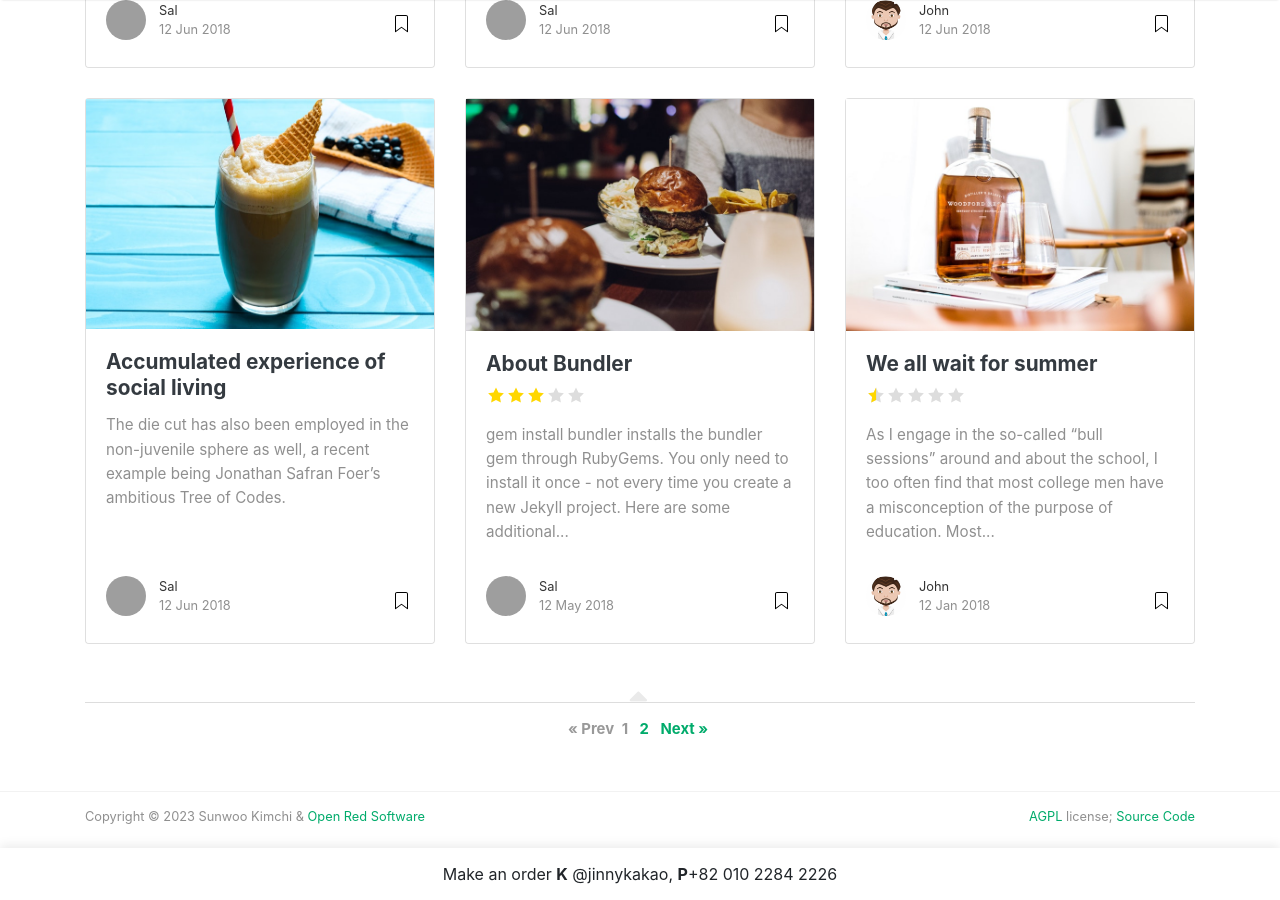
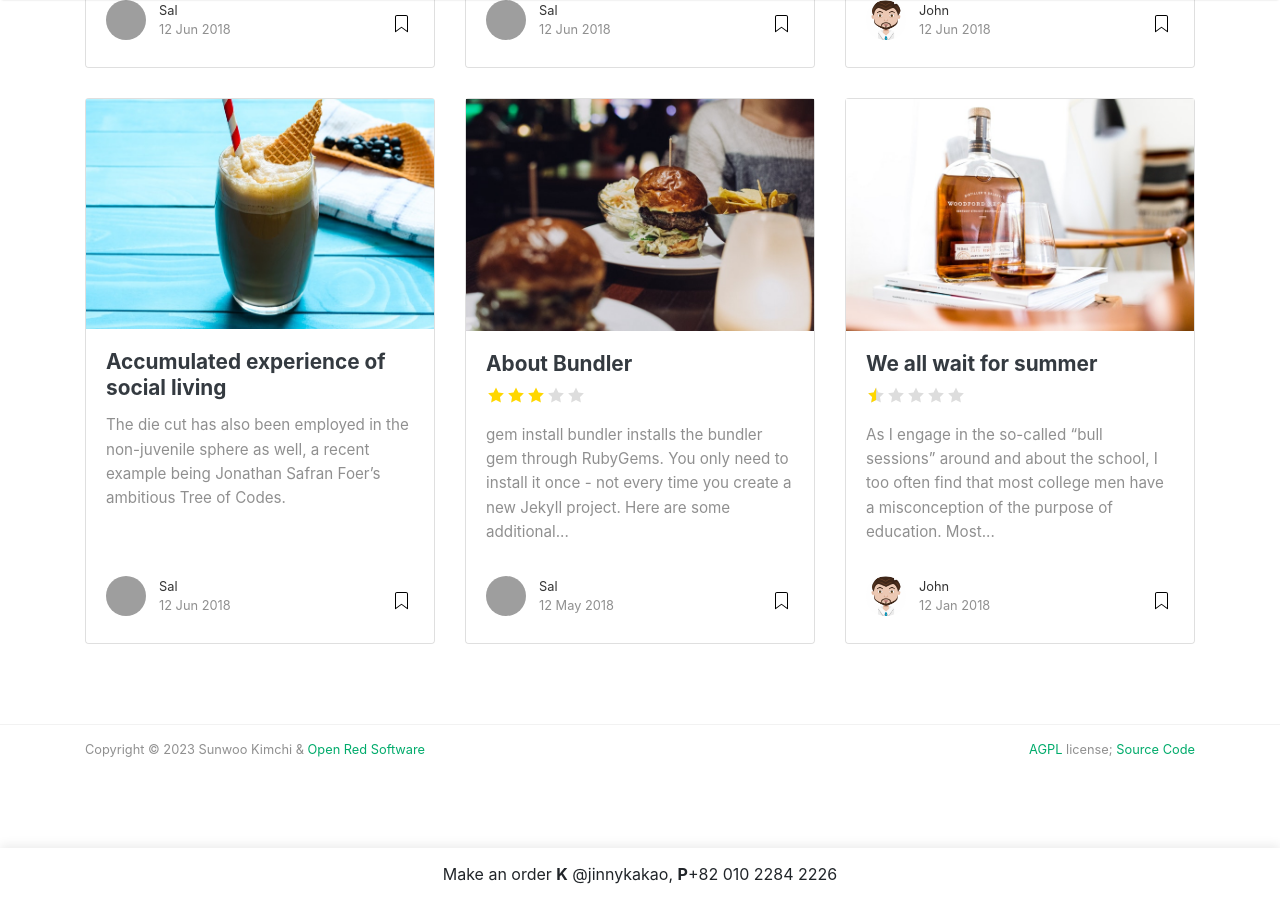
Before and after one commit to OpenRedSoftware/sunwookimchi, a Jekyll site: the page built from index.html, in a window 1280 px wide and 900 px high, scrolled down 1192 px. Built offline with Jekyll 4.4.1, drawn with Linux system fonts in a browser that asks for light colours; nearby versions of some CDN libraries; the list of posts is cut into pages by our own code; grey boxes are pictures that could not be loaded.

Commit message:
Remove pagination in a way that doesn't delete all the featured articles

```diff
--- a/index.html
+++ b/index.html
@@ -49,12 +49,3 @@ title: Home
     </div>
 
 </section>
-
-<!-- Pagination
-================================================== -->
-<div class="bottompagination">
-<div class="pointerup"><i class="fa fa-caret-up"></i></div>
-<span class="navigation" role="navigation">
-    {% include pagination.html %}
-</span>
-</div>
```
